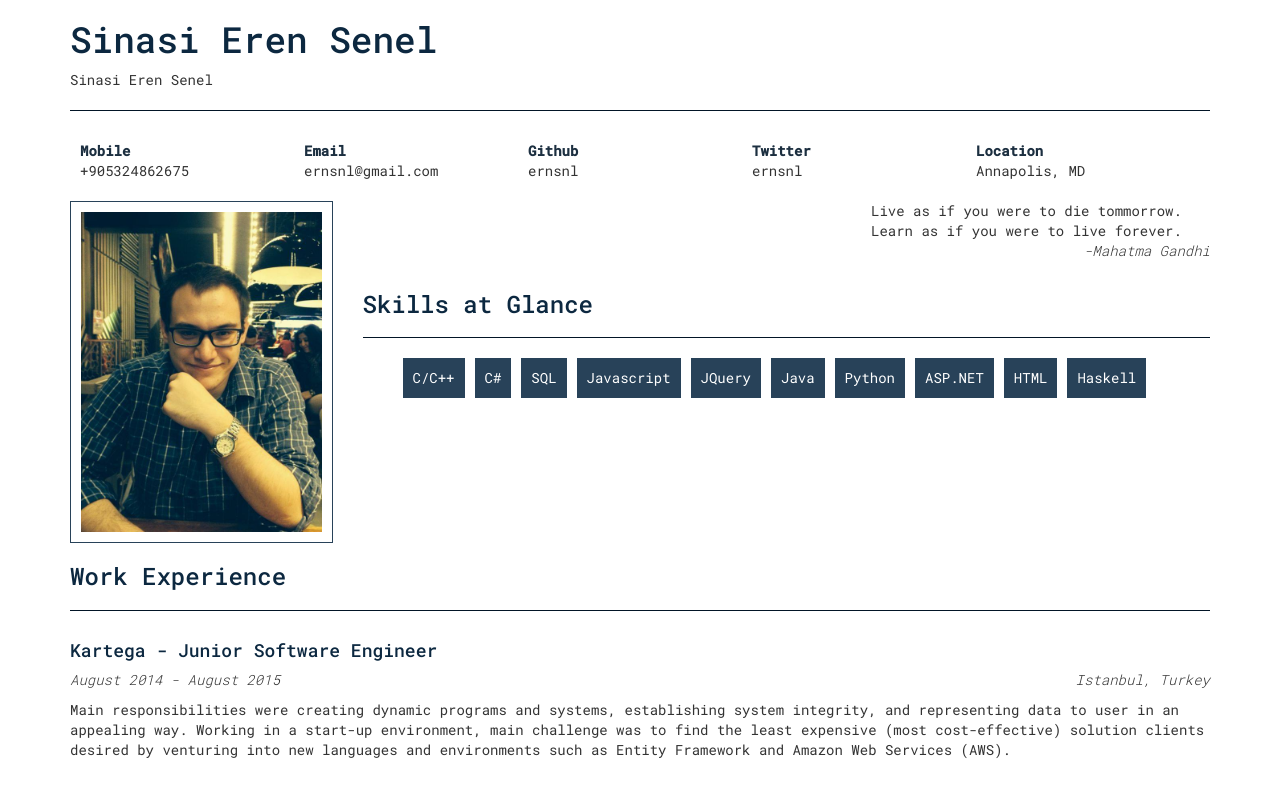
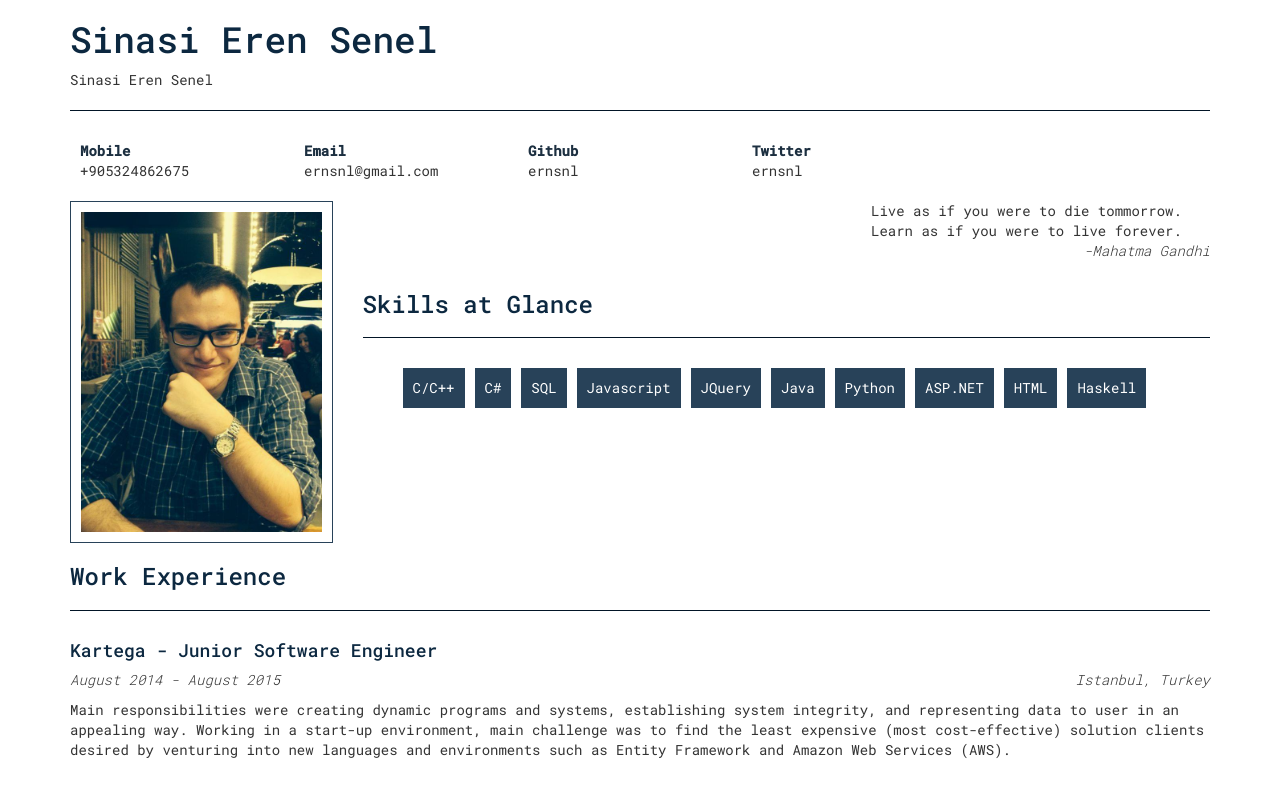
Before and after one commit to ernsnl/Online-Resume, a plain HTML site: page main/online-resume/index.html in a window 1280 px wide. Shown: the top 800 px of the page. Drawn offline with nearby package versions, Linux system fonts and the light colour scheme; some packages are replaced by stand-ins of ours.

Commit message:
Docs: Update ReadME. Fix: Style Adjustments

```diff
--- a/main/online-resume/css/style.css
+++ b/main/online-resume/css/style.css
@@ -39,7 +39,8 @@ h1, h2, h3, h4, h5, h6 {
     font-style: italic;
 }
 .skill-list {
-    display: flex;
+    width:100%;
+    float:left;
 }
 .skill-list > li {
     list-style: none;
@@ -48,6 +49,7 @@ h1, h2, h3, h4, h5, h6 {
     background-color: #284259;
     color: white;
     margin-right: 10px;
+    margin-top:10px;
 }
 .general-info {
     width: 100%;
--- a/main/online-resume/js/script.js
+++ b/main/online-resume/js/script.js
@@ -15,8 +15,8 @@ var bio = {
         mobile: "+905324862675",
         email: "ernsnl@gmail.com",
         github: "ernsnl",
-        twitter: "ernsnl",
-        location: "Annapolis, MD",
+        twitter: "ernsnl"
+        //location: "Annapolis, MD",
     },
     welcomeMessage: "Live as if you were to die tommorrow. Learn as if you were to live forever.",
     welcomeMessageWho: 'Mahatma Gandhi',
@@ -132,13 +132,15 @@ var projects = {
         description: "Using Entity Framework and MVC, Personal Website was created.",
         url: 'http://ernsnl.com',
         images: ["img/personalWebsite.png"]
-    }, {
+    }
+    , {
         title: "Fan Project",
         dates: "2016",
         description: "Fan Project that focuses on Youtube API and Twitter API",
         url: 'http://jacksfilms.ernsnl.com',
         images: ["img/GetPaid.png"]
-    }],
+    }
+   ],
     display: function(documentID) {
         var appendedArea = $("#" + documentID).find('.project-duplicate').parent();
         var duplicate = $("#" + documentID).find('.project-duplicate');
```
Also changed, not shown: 1 other file.
